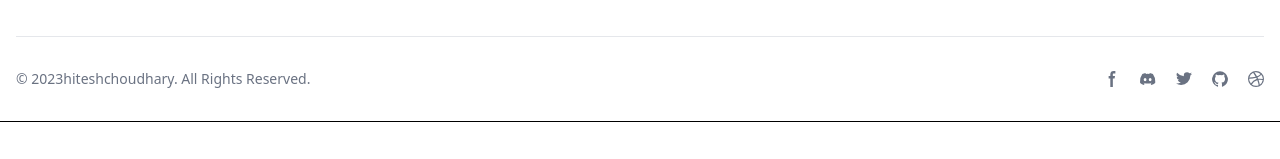
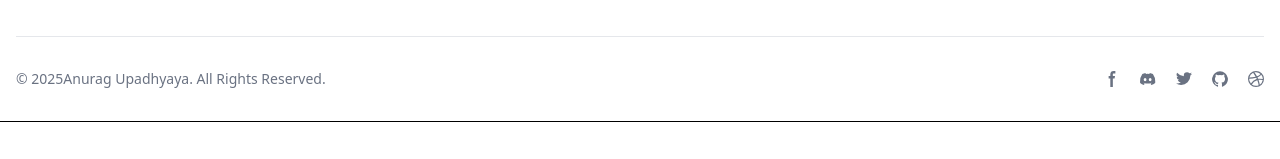
Before and after one commit to Anuragupadhayay/React_Projects, a React (Vite) app in the folder 07reactrouter/: page / in a window 1280 px wide. Shown: the part 229-388 px from the top of the page. Built offline with nearby package versions, Linux system fonts and the light colour scheme.

Commit message:
Update images and some links

```diff
--- a/07reactrouter/src/components/footer/footer.jsx
+++ b/07reactrouter/src/components/footer/footer.jsx
@@ -36,7 +36,7 @@ export default function Footer() {
                             <ul className="text-gray-500 font-medium">
                                 <li className="mb-4">
                                     <a
-                                        href="https://github.com/hiteshchoudhary"
+                                        href="https://github.com/Anuragupadhayay"
                                         className="hover:underline"
                                         target="_blank"
                                         rel="noreferrer"
@@ -71,9 +71,9 @@ export default function Footer() {
                 <hr className="my-6 border-gray-200 sm:mx-auto lg:my-8" />
                 <div className="sm:flex sm:items-center sm:justify-between">
                     <span className="text-sm text-gray-500 sm:text-center">
-                        © 2023
-                        <a href="https://hiteshchoudhary.com/" className="hover:underline">
-                            hiteshchoudhary
+                        © 2025
+                        <a href="https://github.com/Anuragupadhayay" className="hover:underline">
+                              Anurag Upadhyaya
                         </a>
                         . All Rights Reserved.
                     </span>
```
